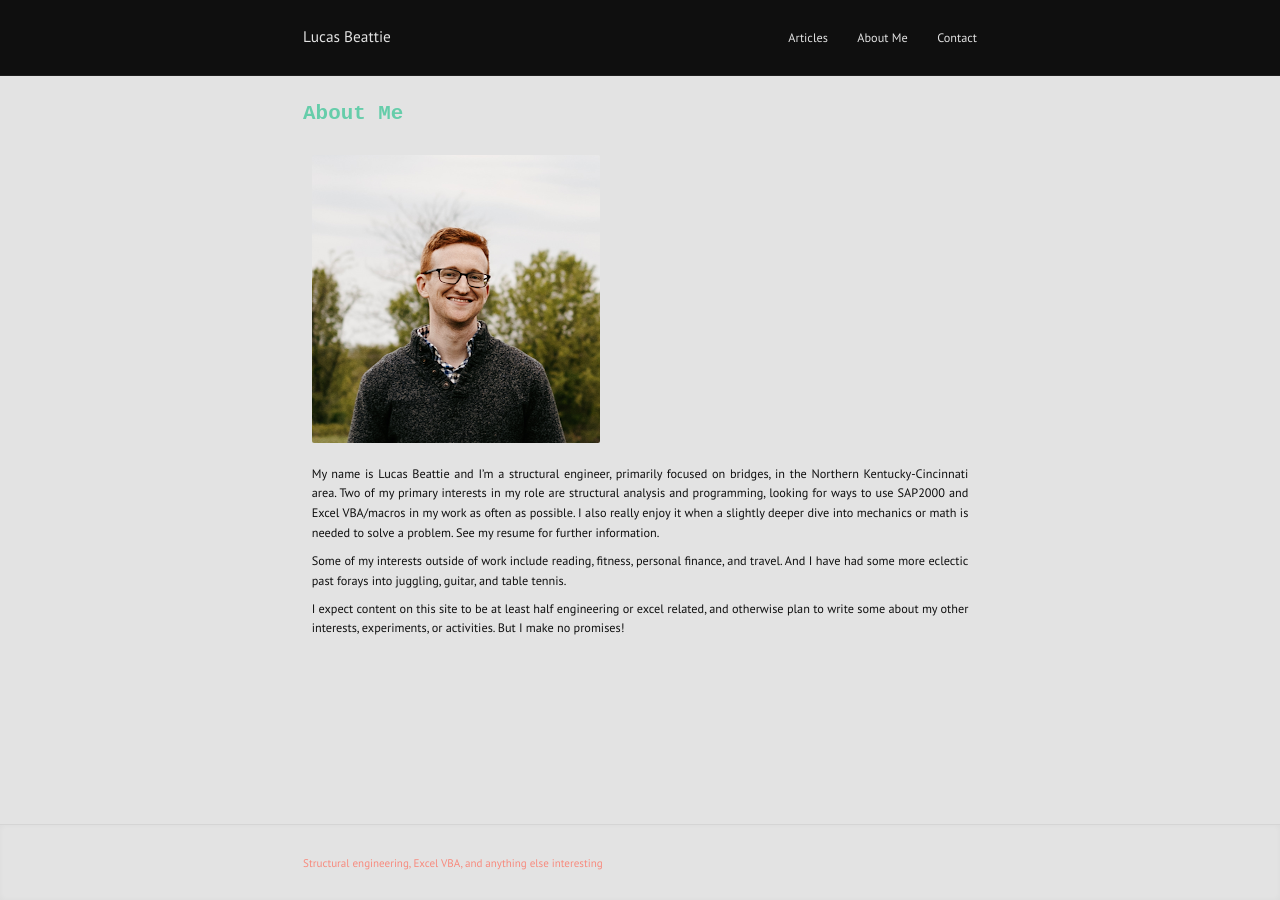
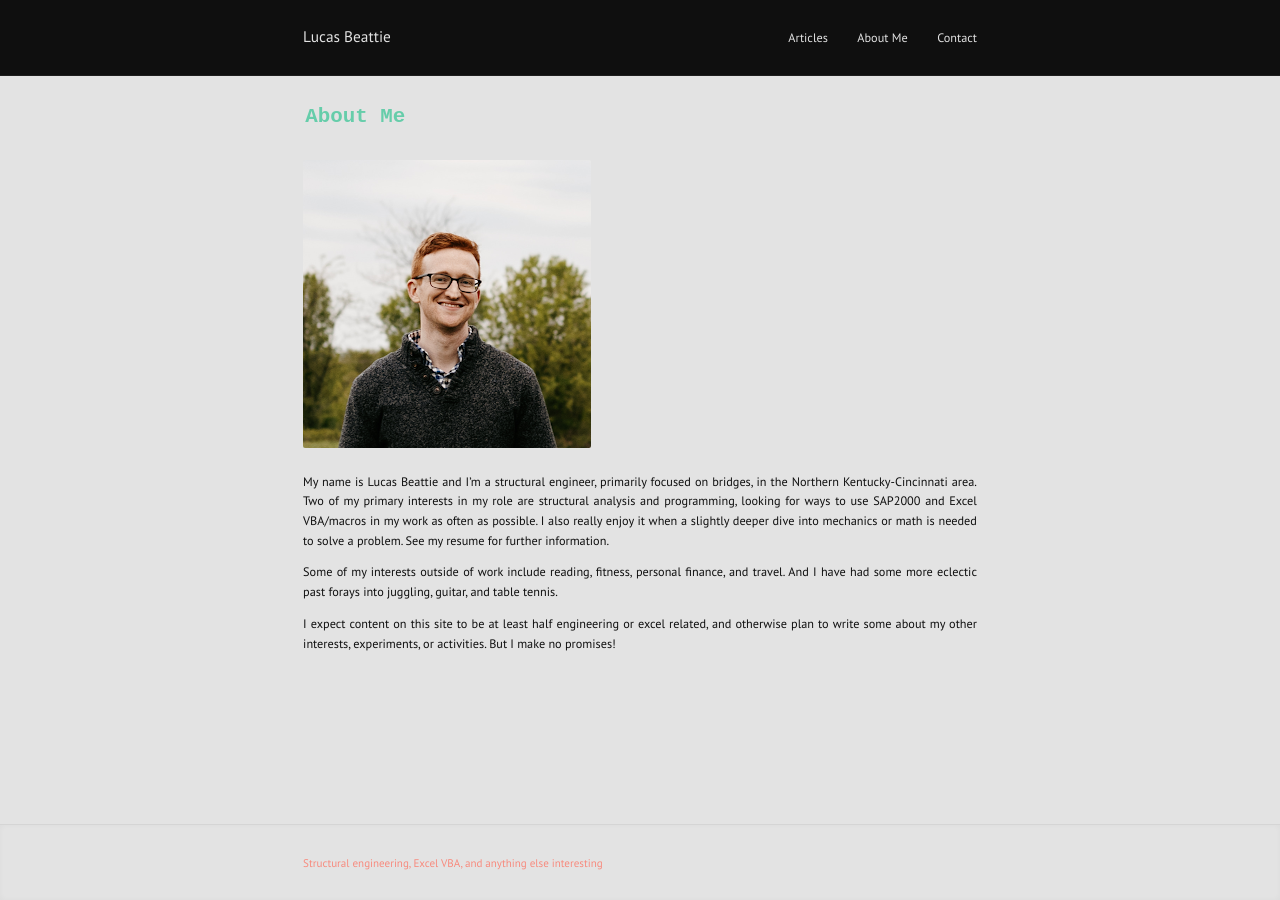
Before and after one commit to labeattie/lucasbeattiedotcom, a Jekyll site: the page built from index.md, in a window 1280 px wide. Built offline with Jekyll 4.4.1, drawn with Linux system fonts in a browser that asks for light colours.

Commit message:
test margins

```diff
--- a/_sass/basic.sass
+++ b/_sass/basic.sass
@@ -21,6 +21,7 @@ h1, h2, h3, h4, h5, h6
   font-family: 'Courier New', Courier, monospace
   color: mediumaquamarine
   margin: 0.1em
+  padding: 0.1em
 
 h2
   font-size: 1.3em
@@ -30,7 +31,7 @@ b, strong, th
 
 p
   text-align: justify
-  margin: 0.7em
+  margin-bottom: 0.7em
 
 a
   color: $link-color
```
